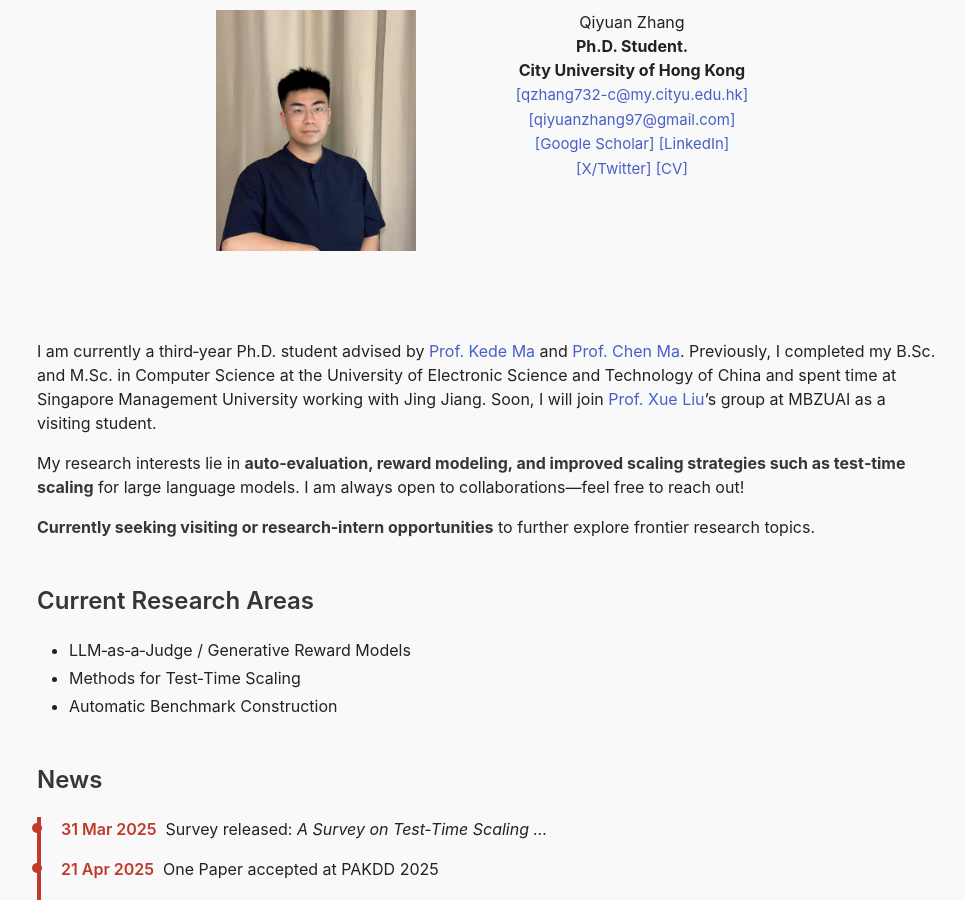
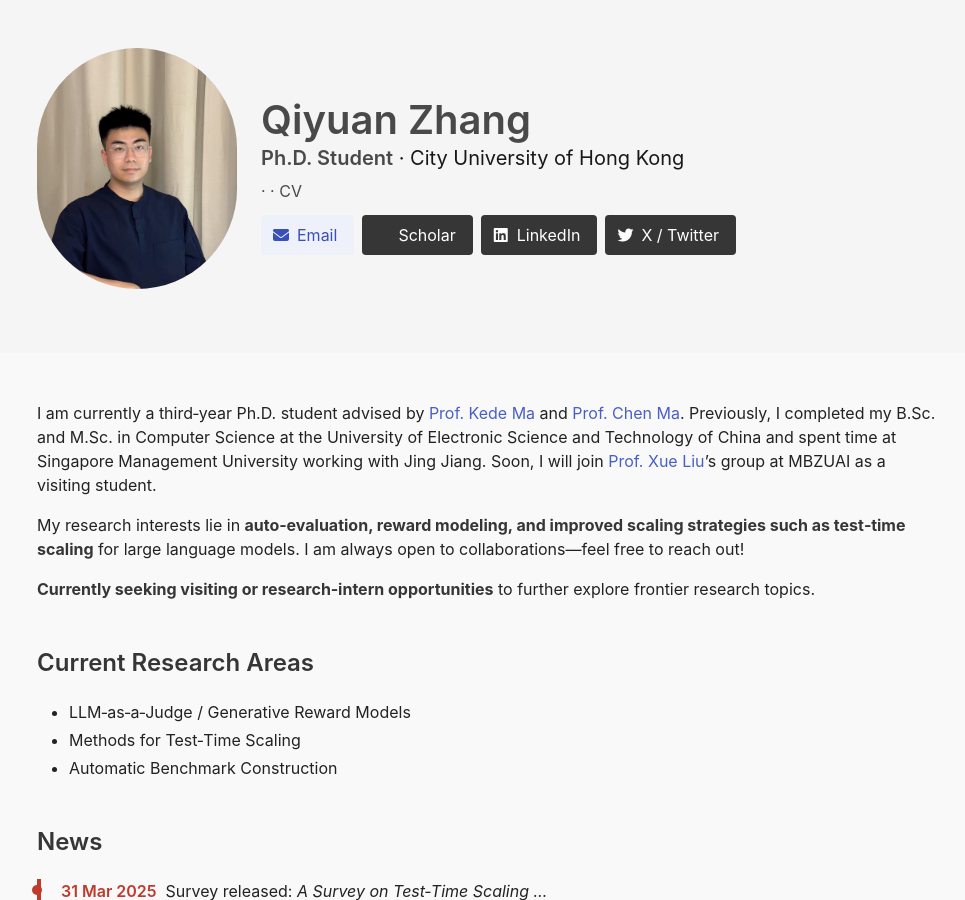
Before and after one commit to zhangqiyuan-rico/zhangqiyuan-rico.github.io, a Jekyll site: the page index.html, which Jekyll copies as it is, in a window 1280 px wide and 900 px high. Shown: the whole window, without its empty margins (153-1118 px from the left). Built offline with Jekyll 4.4.1, drawn with Linux system fonts in a browser that asks for light colours; a style sheet for code colours, icons or effects is not loaded.

Commit message:
Update index.html

```diff
--- a/index.html
+++ b/index.html
@@ -64,34 +64,44 @@
 </head>
 <body>
   <!-- HERO -->
-  <div class="page-content">
-      <div class="wrapper">
-        <article class="post">
+  <section class="hero is-light">
+  <div class="hero-body">
+    <div class="container is-flex is-flex-wrap-wrap is-align-items-center">
+      <!-- Bigger, eye-catching photo -->
+      <figure class="image mr-5 mb-4" style="width:200px;">
+        <img class="is-rounded" src="images/zqy.jpg" alt="Qiyuan Zhang">
+      </figure>
 
+      <!-- Right-hand info block -->
+      <div>
+        <h1 class="title is-2 mb-1">Qiyuan Zhang</h1>
+        <p class="subtitle is-5 mb-2"><strong>Ph.D. Student</strong> · City University of Hong Kong</p>
 
+        <!-- Compact contact row -->
+        <p class="is-size-6 mb-3">
+           ·
+           ·
+          CV
+        </p>
 
-  <div class="post-content">
-    <div class="col-7">
-    <center>
-  <table>
-<tr><td style="padding:10px 90px 10px 0px">
-      <img width="200px" class="img-rounded" src="images/zqy.jpg" />
-  </td><td style="padding:10px">
-    <center>
-    <h1>Qiyuan Zhang </h1>
-    <b>Ph.D. Student.</b> <br> <b>City University of Hong Kong</b> <br>
-    <span style="font-size:15px"><a href="mailto:qzhang732-c@my.cityu.edu.hk">[qzhang732-c@my.cityu.edu.hk]</a></span> </h1> <br>
-    <span style="font-size:15px"><a href="mailto:qiyuanzhang97@gmail.com">[qiyuanzhang97@gmail.com]</a></span> </h1> <br>
-    <span style="font-size:15px"><a href="https://scholar.google.com/citations?user=7LZAo0EAAAAJ&hl">[Google Scholar]</a> <a href="https://www.linkedin.com/in/qiyuan-zhang-032358330/">[LinkedIn]</a></span> </h1> <br>
-    <span style="font-size:15px"><a href="https://x.com/Zh362783225">[X/Twitter]</a> <a href="cv/Qiyuan_CV.pdf">[CV]</a></span> </h1> <br>
-</center>
-
-      </td>
-  </tr>
-  </table>
-  </center>
-<br>
-</div>
+        <div class="buttons">
+          <a class="button is-link is-light" href="mailto:qiyuanzhang97@gmail.com">
+            <span class="icon"><i class="fas fa-envelope"></i></span><span>Email</span>
+          </a>
+          <a class="button is-dark is-light" href="https://scholar.google.com/citations?user=7LZAo0EAAAAJ">
+            <span class="icon"><i class="ai ai-google-scholar"></i></span><span>Scholar</span>
+          </a>
+          <a class="button is-dark is-light" href="https://www.linkedin.com/in/qiyuan-zhang-032358330/">
+            <span class="icon"><i class="fab fa-linkedin"></i></span><span>LinkedIn</span>
+          </a>
+          <a class="button is-dark is-light" href="https://x.com/Zh362783225">
+            <span class="icon"><i class="fab fa-twitter"></i></span><span>X / Twitter</span>
+          </a>
+        </div>
+      </div>
+    </div>
+  </div>
+</section>
 
 
 </section>
```
